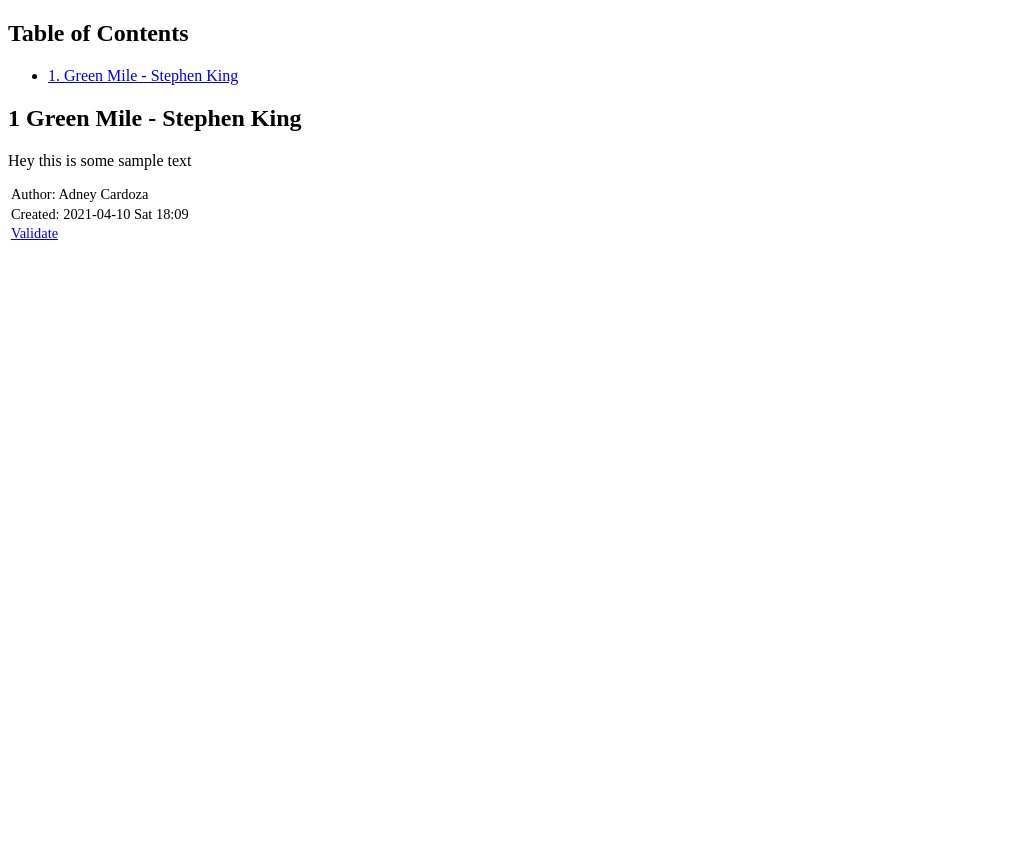
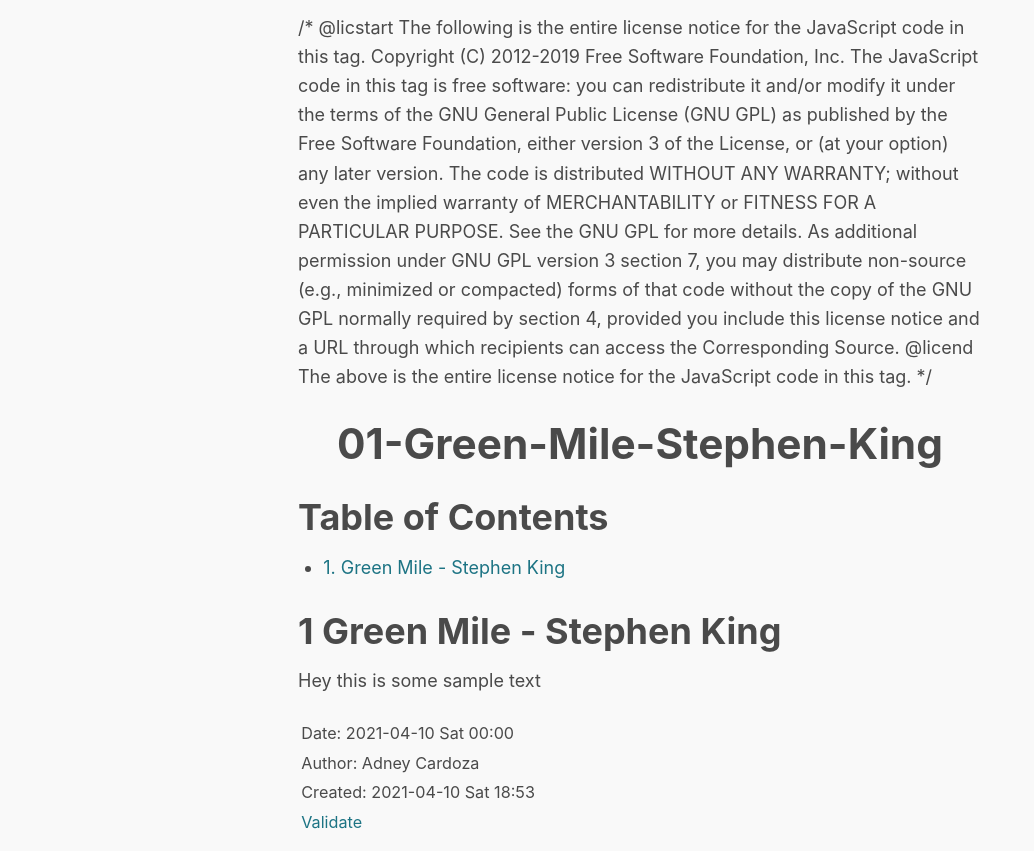
Before and after one commit to adney11/Book-Club-Blog, a plain HTML site: page posts/01-Green-Mile-Stephen-King.html in a window 1280 px wide. Shown: the whole page, without its empty margins (0-1034 px from the left). Before the commit the page ends 800 px from the top, so only its background shows below. Drawn offline with Linux system fonts and the light colour scheme.

Commit message:
early changes to 01

```diff
--- a/posts/01-Green-Mile-Stephen-King.html
+++ b/posts/01-Green-Mile-Stephen-King.html
@@ -3,10 +3,10 @@
 "http://www.w3.org/TR/xhtml1/DTD/xhtml1-strict.dtd">
 <html xmlns="http://www.w3.org/1999/xhtml" lang="en" xml:lang="en">
 <head>
-<!-- 2021-04-10 Sat 18:09 -->
+<!-- 2021-04-10 Sat 18:53 -->
 <meta http-equiv="Content-Type" content="text/html;charset=utf-8" />
 <meta name="viewport" content="width=device-width, initial-scale=1" />
-<title>&lrm;</title>
+<title>01-Green-Mile-Stephen-King</title>
 <meta name="generator" content="Org mode" />
 <meta name="author" content="Adney Cardoza" />
 <style type="text/css">
@@ -180,6 +180,7 @@
   .org-svg { width: 90%; }
   /*]]>*/-->
 </style>
+<link rel="stylesheet" type="text/css" href="../css/sakura.css"
 <script type="text/javascript">
 /*
 @licstart  The following is the entire license notice for the
@@ -229,6 +230,7 @@
 </head>
 <body>
 <div id="content">
+<h1 class="title">01-Green-Mile-Stephen-King</h1>
 <div id="table-of-contents">
 <h2>Table of Contents</h2>
 <div id="text-table-of-contents">
@@ -237,6 +239,7 @@
 </ul>
 </div>
 </div>
+
 <div id="outline-container-org8a8f601" class="outline-2">
 <h2 id="org8a8f601"><span class="section-number-2">1</span> Green Mile - Stephen King</h2>
 <div class="outline-text-2" id="text-1">
@@ -247,8 +250,9 @@
 </div>
 </div>
 <div id="postamble" class="status">
+<p class="date">Date: 2021-04-10 Sat 00:00</p>
 <p class="author">Author: Adney Cardoza</p>
-<p class="date">Created: 2021-04-10 Sat 18:09</p>
+<p class="date">Created: 2021-04-10 Sat 18:53</p>
 <p class="validation"><a href="http://validator.w3.org/check?uri=referer">Validate</a></p>
 </div>
 </body>
```
